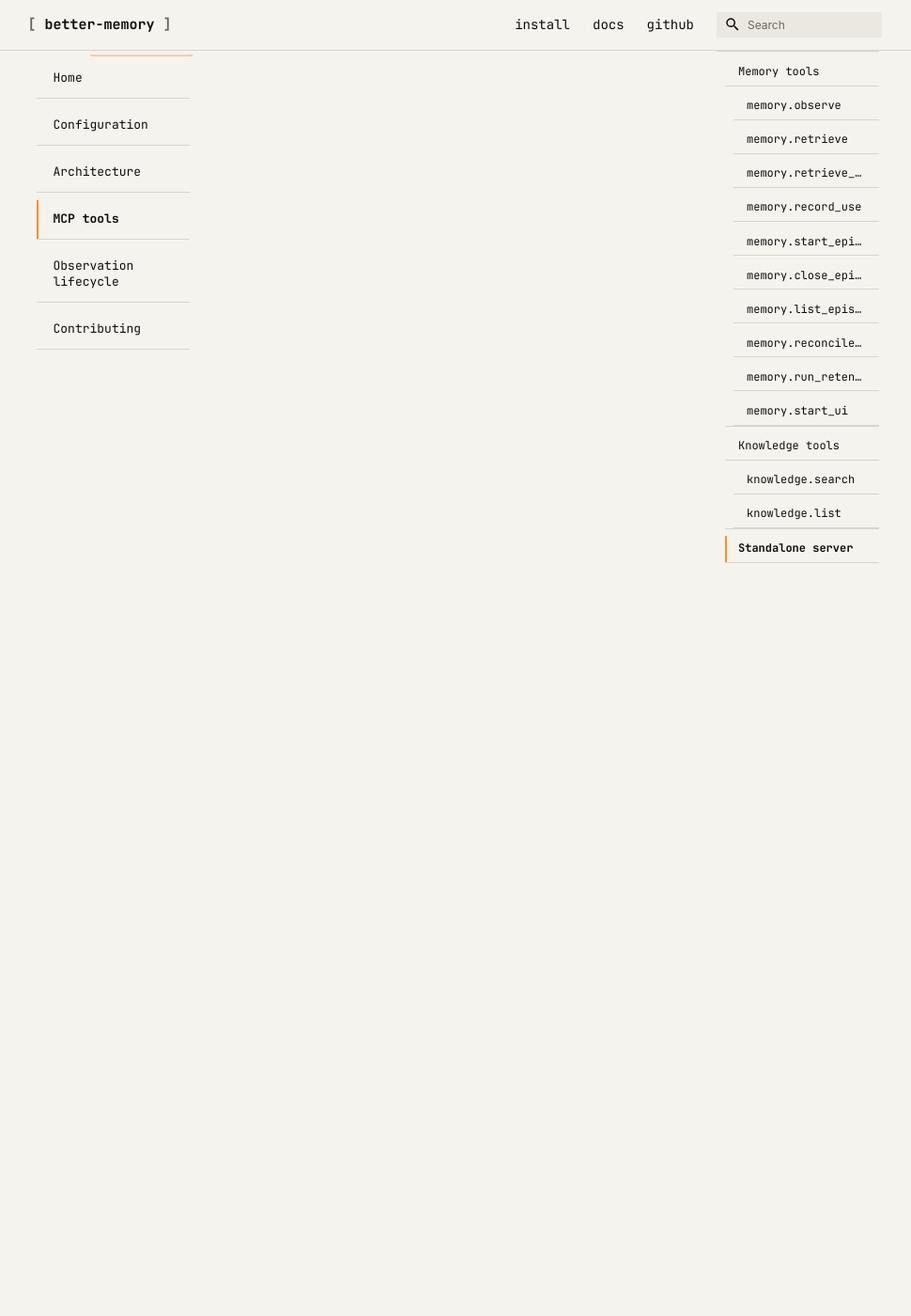
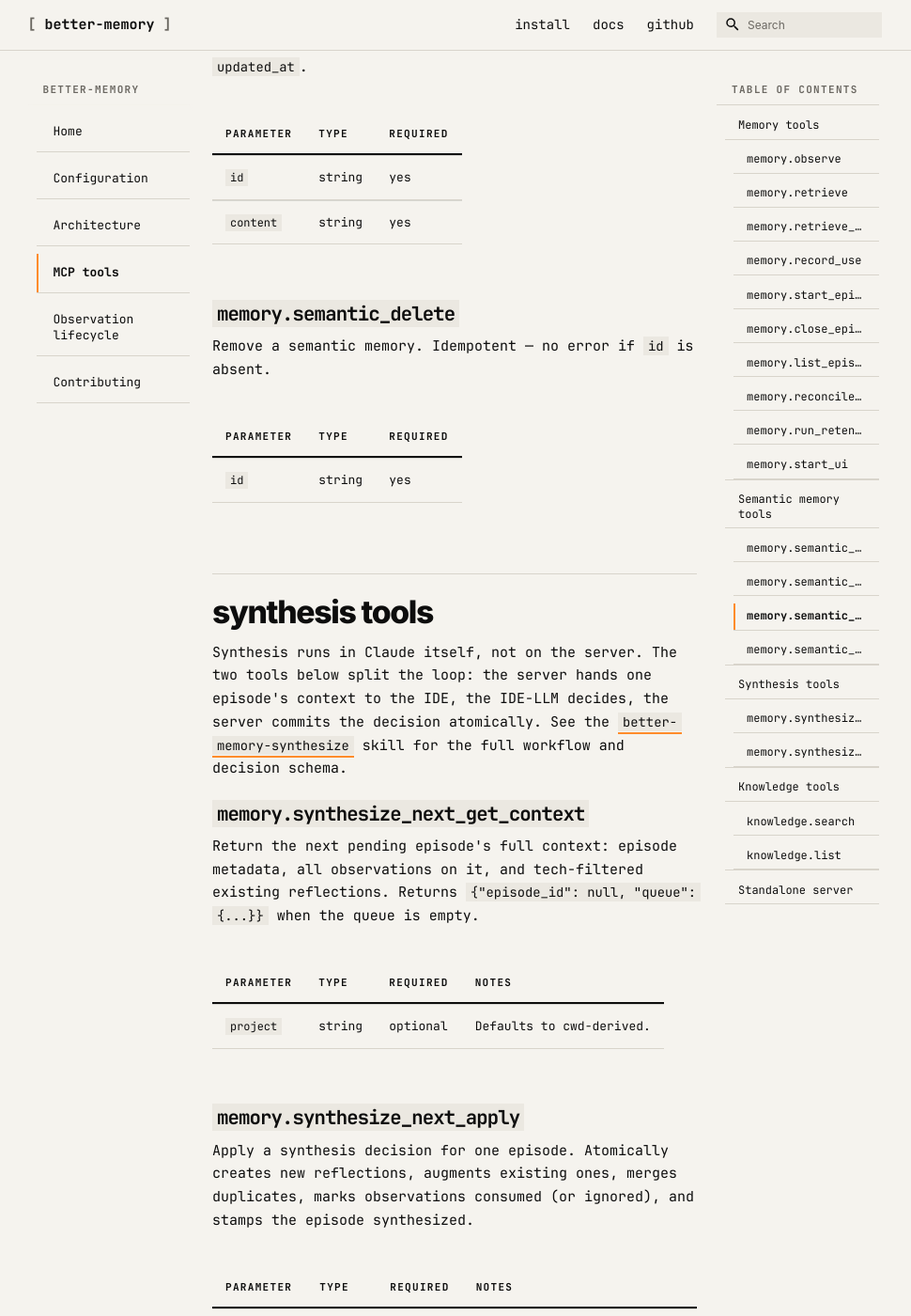
Before and after one commit to emp3thy/better-memory, an MkDocs documentation site: the page built from website/mcp-tools.md, in a window 1280 px wide and 1400 px high, scrolled down 5436 px. Shown: the whole window at 94% size, without its empty margins (156-1126 px from the left). Built offline with MkDocs 1.6.1 and Material for MkDocs 9.7.7, drawn with Linux system fonts in a browser that asks for light colours; comment, search, counter and statistics services are not loaded; some of the changed text lies outside the part shown.

Commit message:
docs: align website + README with current MCP surface and synthesis architecture
Reconciles user-facing docs with the code reality after the synthesis pipeline migrated to IDE-driven (Claude Code via memory.synthesize_next_get_context / _apply MCP split + better-memory-synthesize skill) and ~10 MCP tools were added in later phases.

- website/configuration.md: drop dead CONSOLIDATE_MODEL row; scope OLLAMA_HOST to embeddings.
- website/architecture.md: rewrite synthesis section as Claude-driven (was Ollama-driven).
- website/index.md: accurate tagline; tool table 6 -> 10 with link to full reference.
- website/mcp-tools.md: add Semantic memory section (4 tools) + Synthesis section (2 tools).
- website/observation-lifecycle.md: fix synthesis trigger description.
- README.md: scope Ollama prereq to embeddings; tool table 6 -> 18 grouped by category.

mkdocs build --strict passes. No code changes.

Co-Authored-By: Claude Opus 4.7 (1M context) <noreply@anthropic.com>

```diff
--- a/website/mcp-tools.md
+++ b/website/mcp-tools.md
@@ -98,6 +98,68 @@ Manually trigger the retention service. (Auto-fires on `memory.retrieve` once pe
 
 Spawn or reuse the management UI. Returns `{"url": "...", "reused": bool}`.
 
+## Semantic memory tools
+
+Episodic observations (`memory.observe`) record what happened during a session. Semantic memories are different: user-stated facts and preferences that should surface every session.
+
+### `memory.semantic_observe`
+
+Record a user-stated fact or preference. Distinct from `memory.observe` — semantic memories are user-asserted current truths, not historical observations.
+
+| Parameter | Type | Required | Notes |
+|---|---|---|---|
+| `content` | string | yes | The factual statement. |
+| `scope` | `project` / `general` | optional | `project` (default) for project-scoped rules; `general` for cross-project workflow rules. |
+
+### `memory.semantic_retrieve`
+
+Return user-stated facts and preferences for the current project, merged with all general-scope semantic memories. Flat list ordered newest-first.
+
+| Parameter | Type | Required | Notes |
+|---|---|---|---|
+| `project` | string | optional | Defaults to cwd-derived. |
+
+### `memory.semantic_update`
+
+Edit a semantic memory's content in place. Bumps `updated_at`.
+
+| Parameter | Type | Required |
+|---|---|---|
+| `id` | string | yes |
+| `content` | string | yes |
+
+### `memory.semantic_delete`
+
+Remove a semantic memory. Idempotent — no error if `id` is absent.
+
+| Parameter | Type | Required |
+|---|---|---|
+| `id` | string | yes |
+
+## Synthesis tools
+
+Synthesis runs in Claude itself, not on the server. The two tools below split the loop: the server hands one episode's context to the IDE, the IDE-LLM decides, the server commits the decision atomically. See the [`better-memory-synthesize`](https://github.com/emp3thy/better-memory/blob/main/.claude/skills/better-memory-synthesize/SKILL.md) skill for the full workflow and decision schema.
+
+### `memory.synthesize_next_get_context`
+
+Return the next pending episode's full context: episode metadata, all observations on it, and tech-filtered existing reflections. Returns `{"episode_id": null, "queue": {...}}` when the queue is empty.
+
+| Parameter | Type | Required | Notes |
+|---|---|---|---|
+| `project` | string | optional | Defaults to cwd-derived. |
+
+### `memory.synthesize_next_apply`
+
+Apply a synthesis decision for one episode. Atomically creates new reflections, augments existing ones, merges duplicates, marks observations consumed (or ignored), and stamps the episode synthesized.
+
+| Parameter | Type | Required | Notes |
+|---|---|---|---|
+| `episode_id` | string | yes | The episode being committed. |
+| `decision` | object | yes | Shape: `{new: [...], augment: [...], merge: [...], ignore: [...]}` — see the skill for per-entry field schemas. Validation errors are returned to the caller without stamping the episode failed (caller can retry). |
+| `project` | string | optional | Defaults to cwd-derived. |
+
+Returns a step summary: `{episode_id, counts, queue, failure}`.
+
 ## Knowledge tools
 
 ### `knowledge.search`
```
Also changed, not shown: README.md (+45 -4 lines), website/architecture.md (+8 -5 lines), website/configuration.md (+1 -2 lines), website/index.md (+9 -4 lines), website/observation-lifecycle.md (+1 -1 lines).
